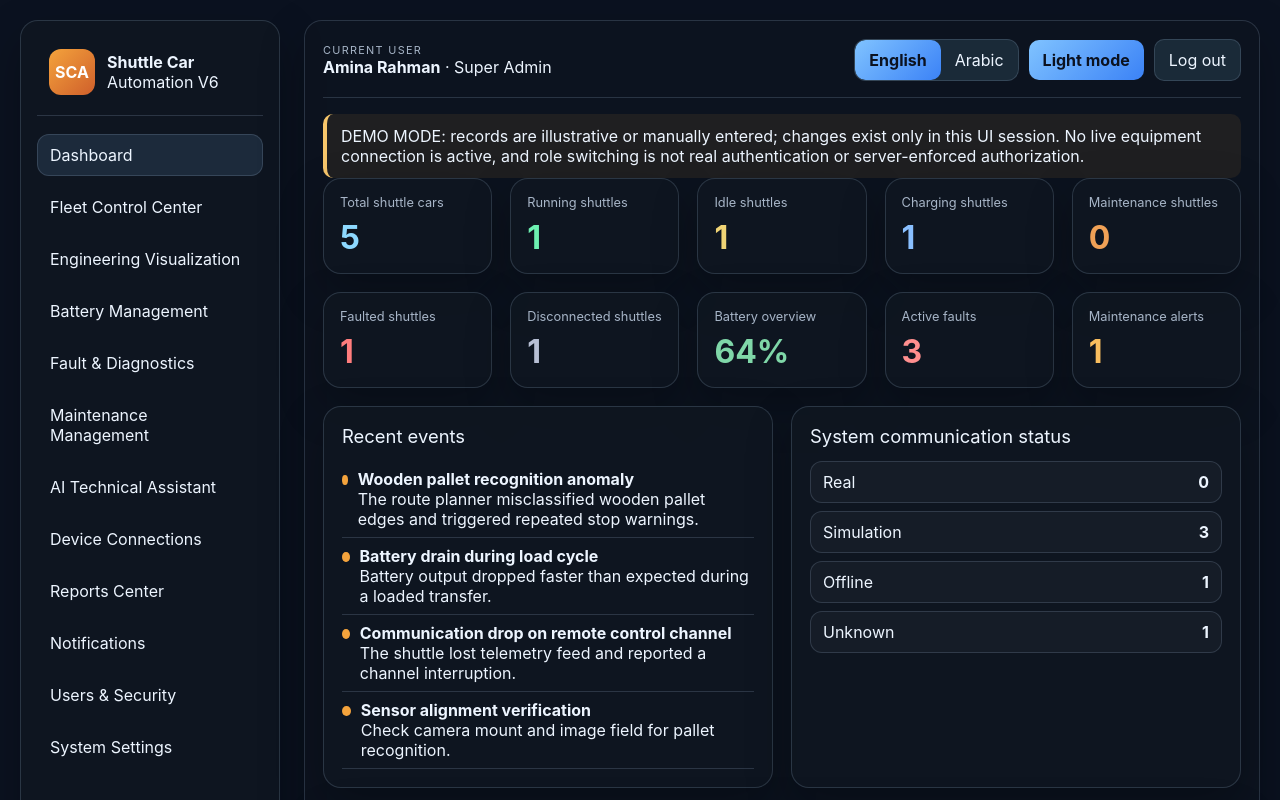
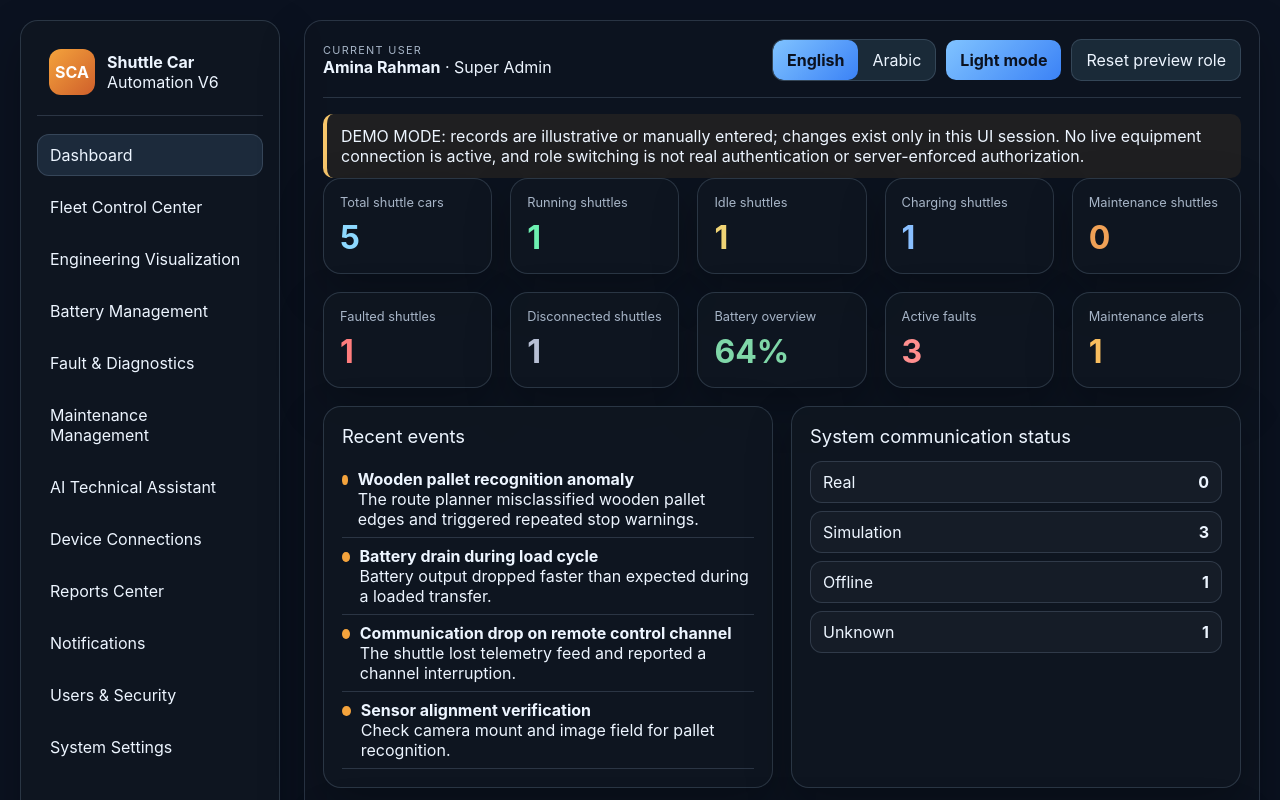
Before and after one commit to som3a83/shuttle-car-automation, a React (Vite) app: page / in a window 1280 px wide. Shown: the top 800 px of the page. Built offline with nearby package versions, Linux system fonts and the light colour scheme.

Commit message:
fix: label client-side role preview accurately

```diff
--- a/src/App.tsx
+++ b/src/App.tsx
@@ -46,7 +46,7 @@ const labels = {
     language: 'Language',
     theme: 'Theme',
     userStatus: 'Current user',
-    logout: 'Log out',
+    resetRole: 'Reset preview role',
     systemNotice: 'HYPOTHESIS — REQUIRES TECHNICAL VERIFICATION',
     noOverride: 'No live hardware command is issued from this interface.'
   },
@@ -80,7 +80,7 @@ const labels = {
     language: 'اللغة',
     theme: 'السمة',
     userStatus: 'المستخدم الحالي',
-    logout: 'تسجيل الخروج',
+    resetRole: 'إعادة دور المعاينة',
     systemNotice: 'فرضية — تتطلب التحقق الفني',
     noOverride: 'لا يتم إصدار أي أمر حقيقي للمعدات من هذه الواجهة.'
   }
@@ -103,7 +103,7 @@ const navigation = [
 
 type Tab = (typeof navigation)[number];
 
-const defaultUser: User = users[0];
+const defaultUser: User = { ...users[0], isAuthenticated: false };
 
 const STORAGE_PREFIX = 'shuttle-car-automation-v6:';
 
@@ -425,7 +425,7 @@ function App() {
 
   const handleRoleSwitch = (role: Role) => {
     const user = users.find((item) => item.role === role) ?? users[0];
-    setCurrentUser({ ...user, isAuthenticated: true });
+    setCurrentUser({ ...user, isAuthenticated: false });
   };
 
   const systemSummary = [
@@ -475,7 +475,7 @@ function App() {
             <button className="theme-toggle" onClick={() => setTheme((prev) => (prev === 'dark' ? 'light' : 'dark'))}>
               {theme === 'dark' ? 'Light mode' : 'Dark mode'}
             </button>
-            <button className="ghost-button" onClick={() => setCurrentUser({ ...defaultUser, isAuthenticated: true })}>{t.logout}</button>
+            <button className="ghost-button" onClick={() => setCurrentUser(defaultUser)}>{t.resetRole}</button>
           </div>
         </header>
 
```
